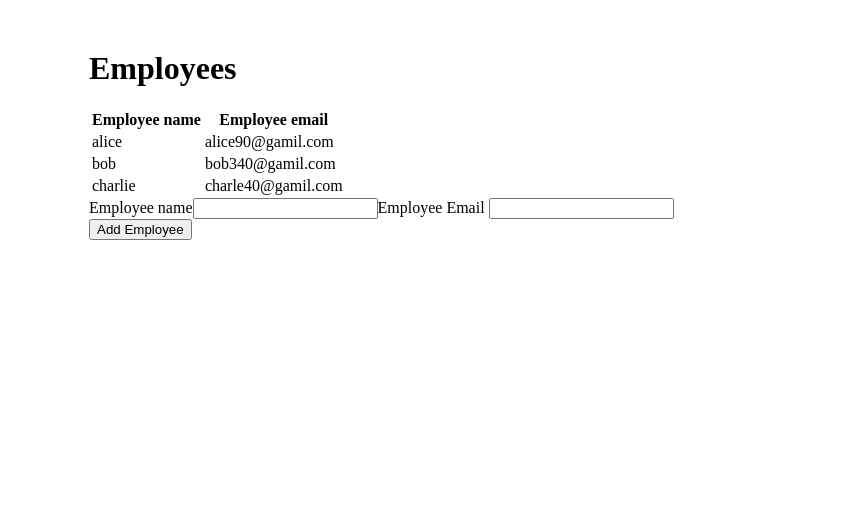
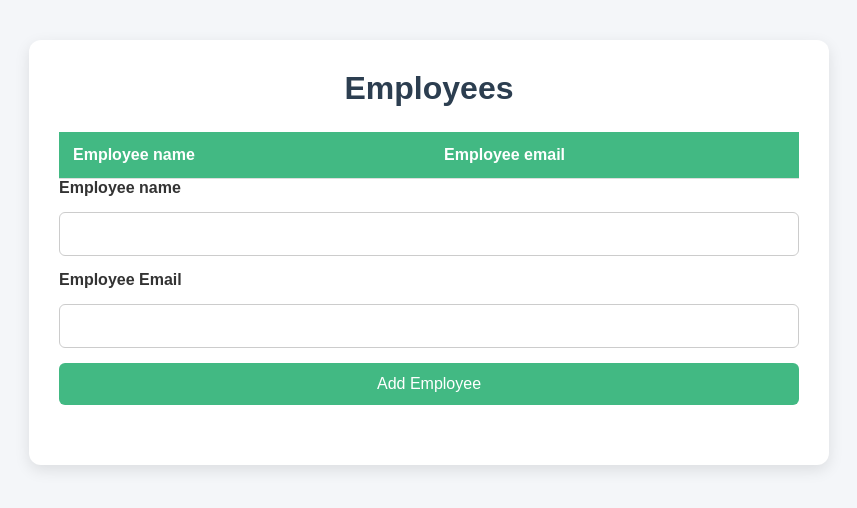
Before and after one commit to ksdinesh-07/vue-employee-management, a Vue app: page / in a window 1280 px wide. Shown: the top 508 px of the page, without its empty margins (211-1068 px from the left). Built offline with nearby package versions, Linux system fonts and the light colour scheme.

Commit message:
Adding styles

```diff
--- a/src/App.vue
+++ b/src/App.vue
@@ -25,23 +25,23 @@
     data(){
       return {
         employees:[
-          {
-            id:1,
-            name:"alice",
-            email:"alice90@gamil.com"
-          },
+          // {
+          //   id:1,
+          //   name:"alice",
+          //   email:"alice90@gamil.com"
+          // },
 
-          {
-            id:2,
-            name:"bob",
-            email:"bob340@gamil.com"
-          },
+          // {
+          //   id:2,
+          //   name:"bob",
+          //   email:"bob340@gamil.com"
+          // },
 
-          {
-            id:3,
-            name:"charlie",
-            email:"charle40@gamil.com"
-          },
+          // {
+          //   id:3,
+          //   name:"charlie",
+          //   email:"charle40@gamil.com"
+          // },
 
         ]
       }
@@ -63,9 +63,21 @@ button{
 }
 
 .small-container{
-  max-width: 680px;
-  margin:50px auto;
-
+    width:90%;
+    max-width:800px;
+    margin:40px auto;
+    background:#fff;
+    padding:30px;
+    border-radius:12px;
+    box-shadow:0 5px 15px rgba(0,0,0,.1);
 }
 
+h1{
+    text-align:center;
+    margin-bottom:25px;
+    color:#2c3e50;
+}
+
+
+
 </style>
--- a/src/components/EmployeeForm.vue
+++ b/src/components/EmployeeForm.vue
@@ -38,6 +38,40 @@ export default {
 
 <style scoped>
   form{
-    margin-bottom: 2rem;
-  }
+    display:flex;
+    flex-direction:column;
+    gap:15px;
+    margin-bottom:30px;
+}
+
+label{
+    font-weight:bold;
+}
+
+input{
+    padding:12px;
+    border:1px solid #ccc;
+    border-radius:6px;
+    font-size:16px;
+}
+
+input:focus{
+    outline:none;
+    border-color:#42b983;
+}
+
+button{
+    background:#42b983;
+    color:white;
+    border:none;
+    padding:12px;
+    border-radius:6px;
+    cursor:pointer;
+    font-size:16px;
+    transition:.3s;
+}
+
+button:hover{
+    background:#2fa06d;
+}
 </style>
--- a/src/components/EmployeeTable.vue
+++ b/src/components/EmployeeTable.vue
@@ -31,5 +31,41 @@ export default {
 </script>
 
 <style scoped>
+  table{
+    width:100%;
+    border-collapse:collapse;
+}
 
+thead{
+    background:#42b983;
+    color:white;
+}
+
+th,
+td{
+    padding:14px;
+    text-align:left;
+    border-bottom:1px solid #ddd;
+}
+
+tbody tr:hover{
+    background:#f8f8f8;
+}
+
+button{
+    border:none;
+    padding:8px 14px;
+    border-radius:5px;
+    cursor:pointer;
+}
+
+.edit-btn{
+    background:#ffc107;
+    color:black;
+}
+
+.delete-btn{
+    background:#dc3545;
+    color:white;
+}
 </style>
--- a/src/style.css
+++ b/src/style.css
@@ -0,0 +1,11 @@
+*{
+    margin:0;
+    padding:0;
+    box-sizing:border-box;
+    font-family:Arial, Helvetica, sans-serif;
+}
+
+body{
+    background:#f4f6f9;
+    color:#333;
+}
```
